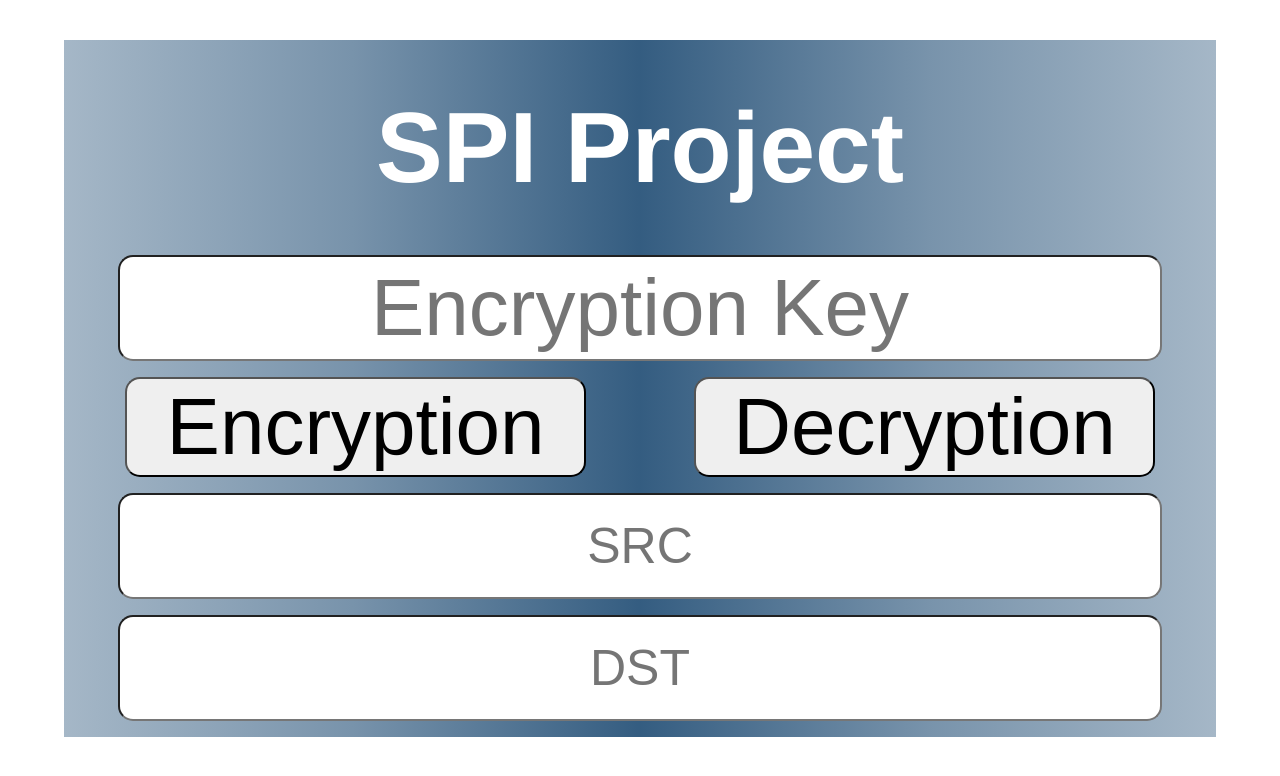
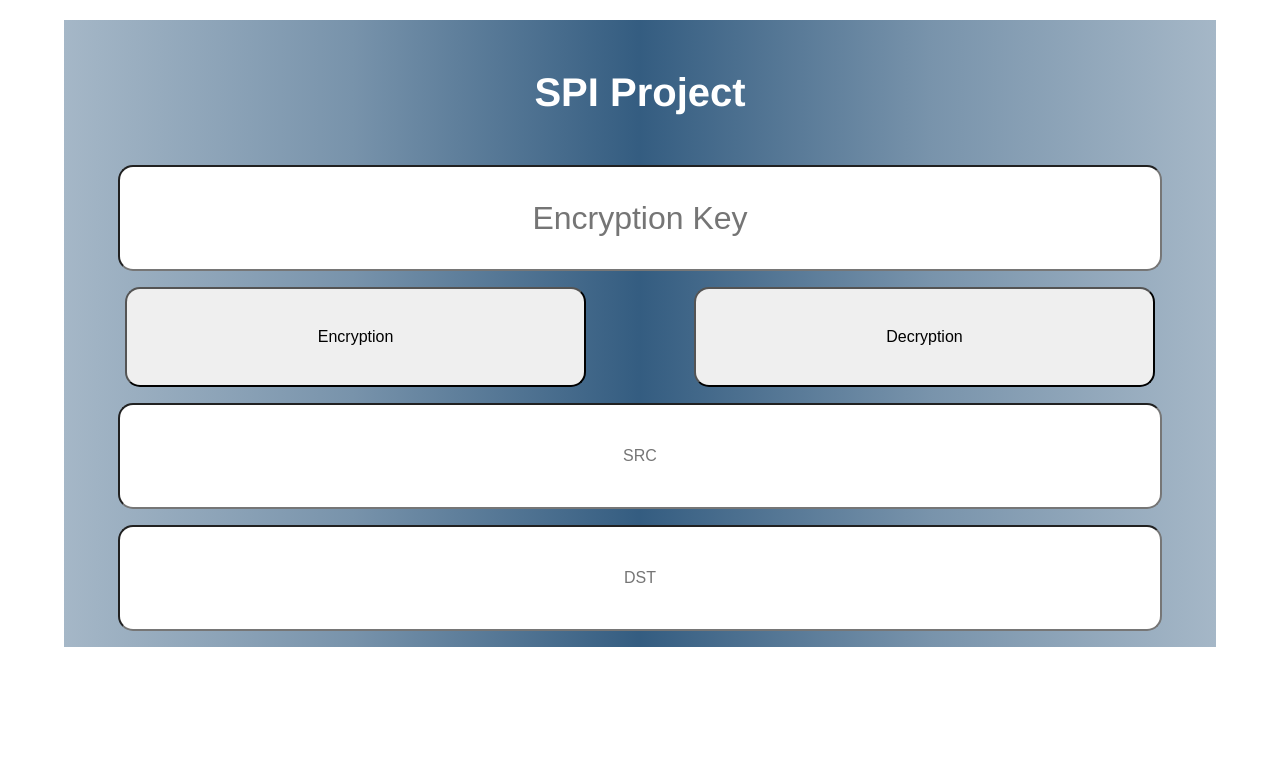
Before and after one commit to Welshtokki/SPI, a plain HTML site: page index.html in a window 1280 px wide. Drawn offline with Linux system fonts and the light colour scheme.

Commit message:
[SPI] Fix font-size
[Desc]
1. Fix font-size unit ( px -> em )

```diff
--- a/index.html
+++ b/index.html
@@ -43,7 +43,7 @@ $(document).ready( function(){
     .container {
          width      : 90%;
          height     : 90%;
-         margin     : 40px auto;
+         margin     : 20px auto;
      }
 
     .outer {
@@ -72,7 +72,7 @@ $(document).ready( function(){
 
     .TextHeader {
         margin : 50px;
-        font-size: 100px;
+        font-size: 2.5em;
         font-weight : bold;
     }
 
@@ -85,7 +85,7 @@ $(document).ready( function(){
          width : 90%;
          height : 100px;
 
-         font-size: 80px;
+         font-size: 2em;
          text-align : center;
          border-radius: 15px;
      }
@@ -94,7 +94,7 @@ $(document).ready( function(){
          width : 90%;
          height : 100px;
 
-         font-size: 50px;
+         font-size: 1em;
          text-align : center;
          border-radius: 15px;
          margin-left: 4.5%;
@@ -105,7 +105,7 @@ $(document).ready( function(){
          width : 90%;
          height : 100px;
 
-         font-size: 50px;
+         font-size: 1em;
          text-align : center;
          border-radius: 15px;
          margin-left: 4.5%;
@@ -116,7 +116,7 @@ $(document).ready( function(){
          width : 40%;
          height : 100px;
 
-         font-size: 80px;
+         font-size: 1em;
          text-align : center;
          border-radius: 15px;
          margin-left: 4.5%;
```
